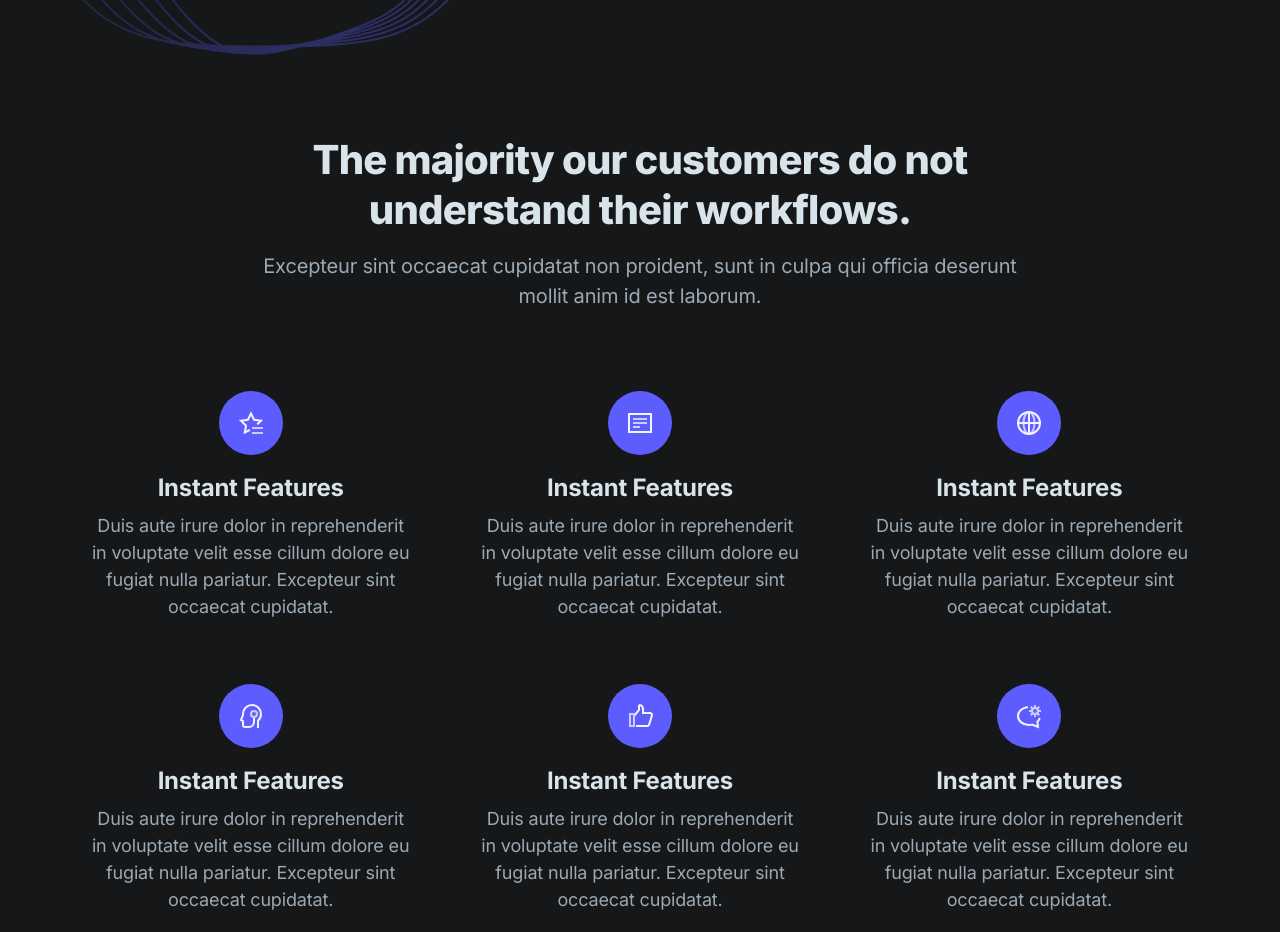
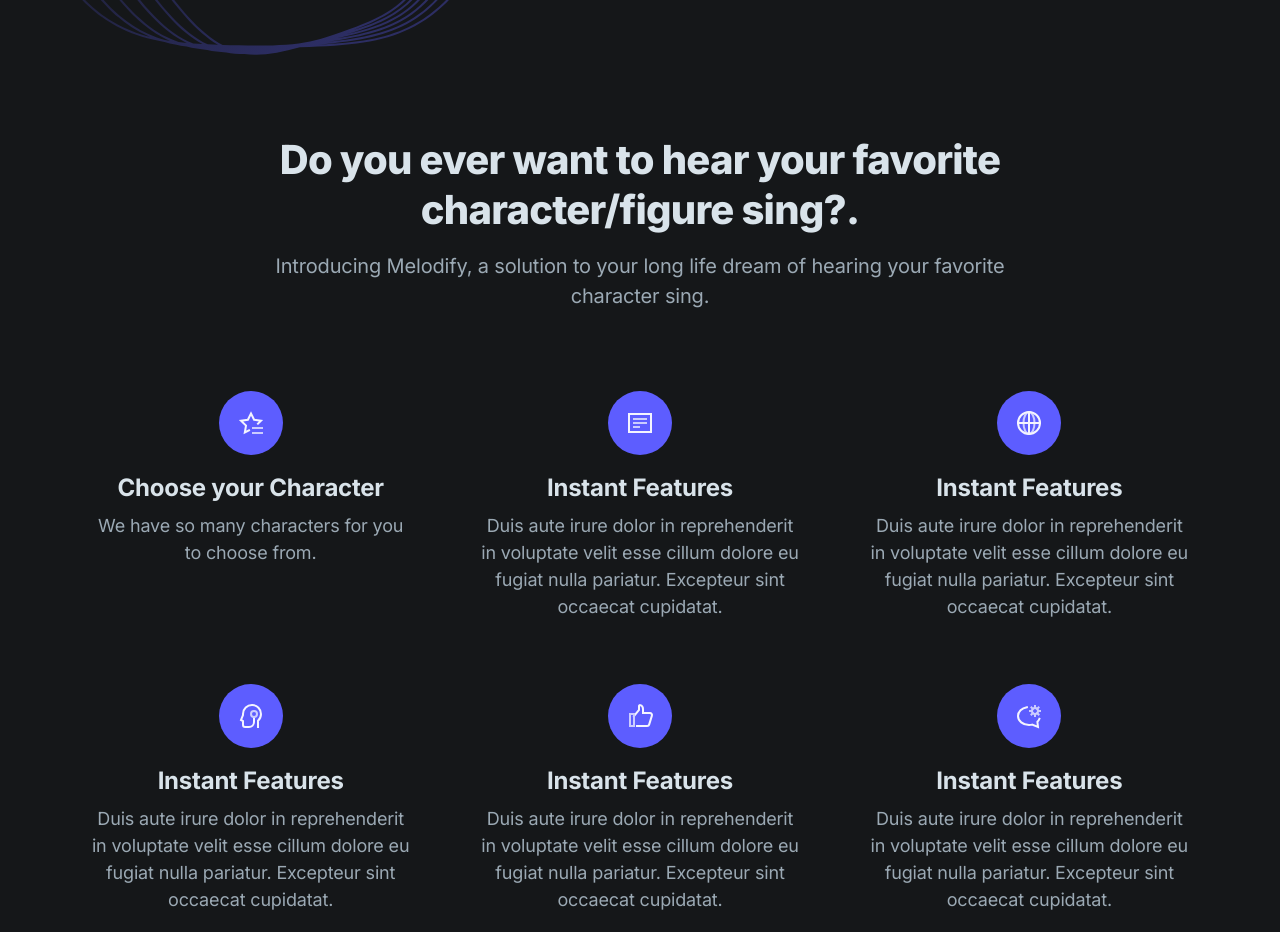
Before and after one commit to angelinemarym/melodify, a Next.js app: page / in a window 1280 px wide. Shown: the part 1000-1932 px from the top of the page. Built offline with nearby package versions, Linux system fonts and the light colour scheme.

Commit message:
Changed home page, just a tiny bit

```diff
--- a/components/features.tsx
+++ b/components/features.tsx
@@ -6,8 +6,8 @@
 
           {/* Section header */}
           <div className="max-w-3xl mx-auto text-center pb-12 md:pb-20">
-            <h2 className="h2 mb-4">The majority our customers do not understand their workflows.</h2>
-            <p className="text-xl text-gray-400">Excepteur sint occaecat cupidatat non proident, sunt in culpa qui officia deserunt mollit anim id est laborum.</p>
+            <h2 className="h2 mb-4">Do you ever want to hear your favorite character/figure sing?.</h2>
+            <p className="text-xl text-gray-400">Introducing Melodify, a solution to your long life dream of hearing your favorite character sing.</p>
           </div>
 
           {/* Items */}
@@ -20,8 +20,8 @@
                 <path className="stroke-current text-purple-100" d="M30 39.313l-4.18 2.197L27 34.628l-5-4.874 6.91-1.004L32 22.49l3.09 6.26L42 29.754l-3 2.924" strokeLinecap="square" strokeWidth="2" fill="none" fillRule="evenodd" />
                 <path className="stroke-current text-purple-300" d="M43 42h-9M43 37h-9" strokeLinecap="square" strokeWidth="2" />
               </svg>
-              <h4 className="h4 mb-2">Instant Features</h4>
-              <p className="text-lg text-gray-400 text-center">Duis aute irure dolor in reprehenderit in voluptate velit esse cillum dolore eu fugiat nulla pariatur. Excepteur sint occaecat cupidatat.</p>
+              <h4 className="h4 mb-2">Choose your Character</h4>
+              <p className="text-lg text-gray-400 text-center">We have so many characters for you to choose from.</p>
             </div>
 
             {/* 2nd item */}
```
